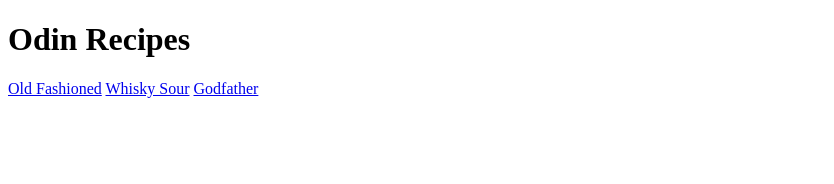
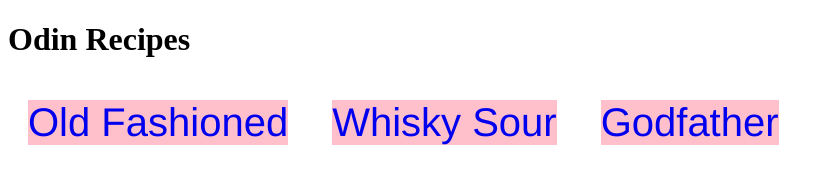
Before and after one commit to Daveym1/odin-recipes, a plain HTML site: page index.html in a window 1280 px wide. Shown: the whole page, without its empty margins (0-834 px from the left). Drawn offline with Linux system fonts and the light colour scheme.

Commit message:
style updates

```diff
--- a/index.html
+++ b/index.html
@@ -4,12 +4,16 @@
     <meta charset="UTF-8">
     <meta http-equiv="X-UA-Compatible" content="IE=edge">
     <meta name="viewport" content="width=device-width, initial-scale=1.0">
+    <link rel="stylesheet" href="./style.css">
     <title>Odin Recipes</title>
 </head>
 <body>
     <h1>Odin Recipes</h1>
-    <a href="recipes/oldfashioned.html">Old Fashioned</a>
-    <a href="recipes/whiskysour.html">Whisky Sour</a>
-    <a href="recipes/godfather.html">Godfather</a>
+
+    <a href="recipes/oldfashioned.html" class="recipes">Old Fashioned</a>
+    <a href="recipes/whiskysour.html" class="recipes">Whisky Sour</a>
+
+    <a href="recipes/godfather.html" class="recipes">Godfather</a>
+
 </body>
 </html>
--- /dev/null
+++ b/style.css
@@ -0,0 +1,9 @@
+.recipes {
+    font-family: 'Franklin Gothic Medium', 'Arial Narrow', Arial, sans-serif;
+    text-decoration: none;
+    text-align: center;
+    margin:20px;
+    font-size: 40px;
+    display:inline-block;
+    background-color: pink;
+}
```
Also changed, not shown: recipes/godfather.html (+1 -0 lines), recipes/oldfashioned.html (+13 -0 lines), recipes/whiskysour.html (+2 -0 lines).
